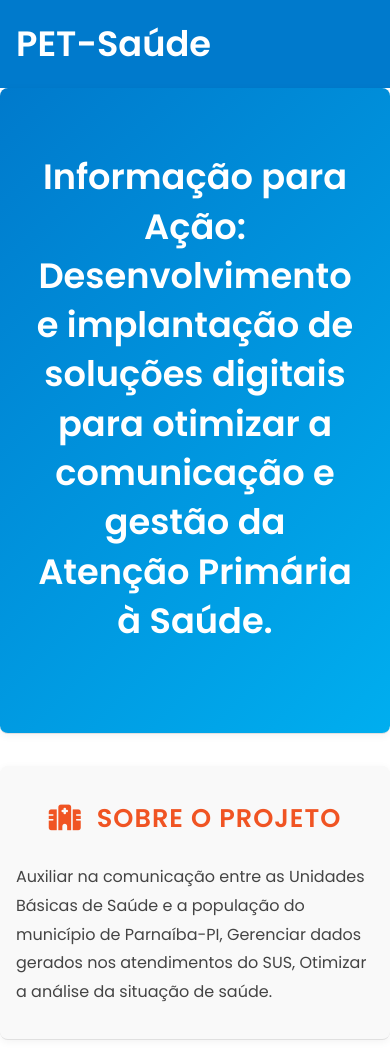
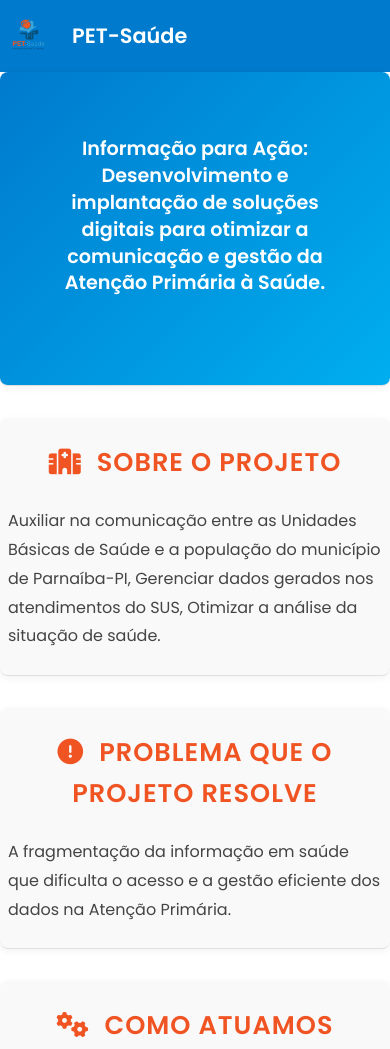
Before and after one commit to gaboliveira-alt/landing-page-petsaude, a plain HTML site: page index.html in a window 390 px wide. Shown: the top 1049 px of the page. Drawn offline with Linux system fonts and the light colour scheme.

Commit message:
adaptações pro mobile feitas

```diff
--- a/css/style.css
+++ b/css/style.css
@@ -158,3 +158,53 @@ section h3 i {
     margin-right: 0.5rem;
     color: #F05423;
 }
+
+
+.header-content {
+    display: flex;
+    align-items: center;
+    background-color: #007ACC;
+    justify-content: flex-start;
+}
+
+
+.logo-img {
+    height: 120px;
+    margin-right: 1.5rem;
+}
+
+
+@media (max-width: 768px) {
+    .header .logo {
+        font-size: 1.5rem;
+    }
+
+    .hero-section h2 {
+        font-size: 1.2rem;
+        padding: 0 1rem;
+    }
+
+    section {
+        padding: 1.5rem 0;
+    }
+
+    .btn-primary {
+        width: 100%;
+        text-align: center;
+    }
+}
+
+
+@media (max-width: 480px) {
+    .container {
+        padding: 0 0.5rem;
+    }
+
+    .logo-img {
+        height: 40px;
+    }
+
+    header .logo {
+        font-size: 1.3rem;
+    }
+}
--- a/index.html
+++ b/index.html
@@ -18,6 +18,7 @@
 
     <header>
         <div class="container header-content">
+            <img src="img/logo-pet.png" alt="Logo PET-Saúde" class="logo-img" />
             <h1 class="logo">PET-Saúde</h1>
         </div>
     </header>
```
Also changed, not shown: img/logo-pet.png (added).
